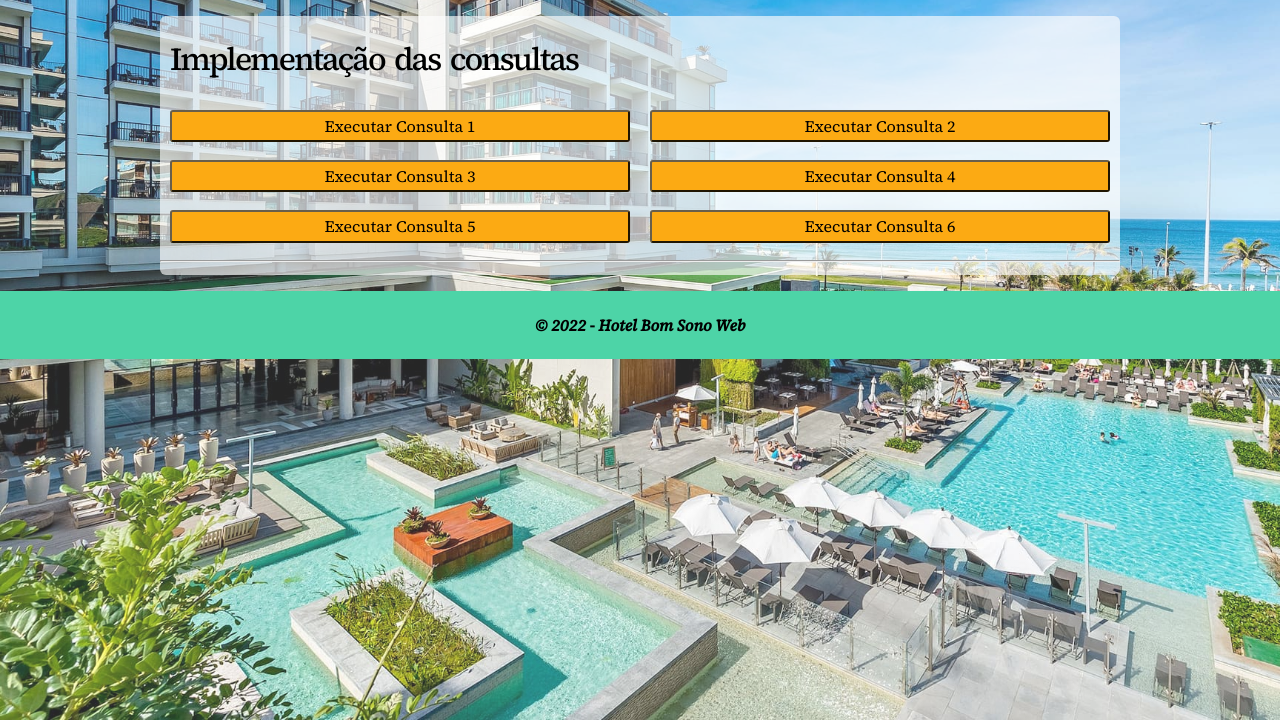
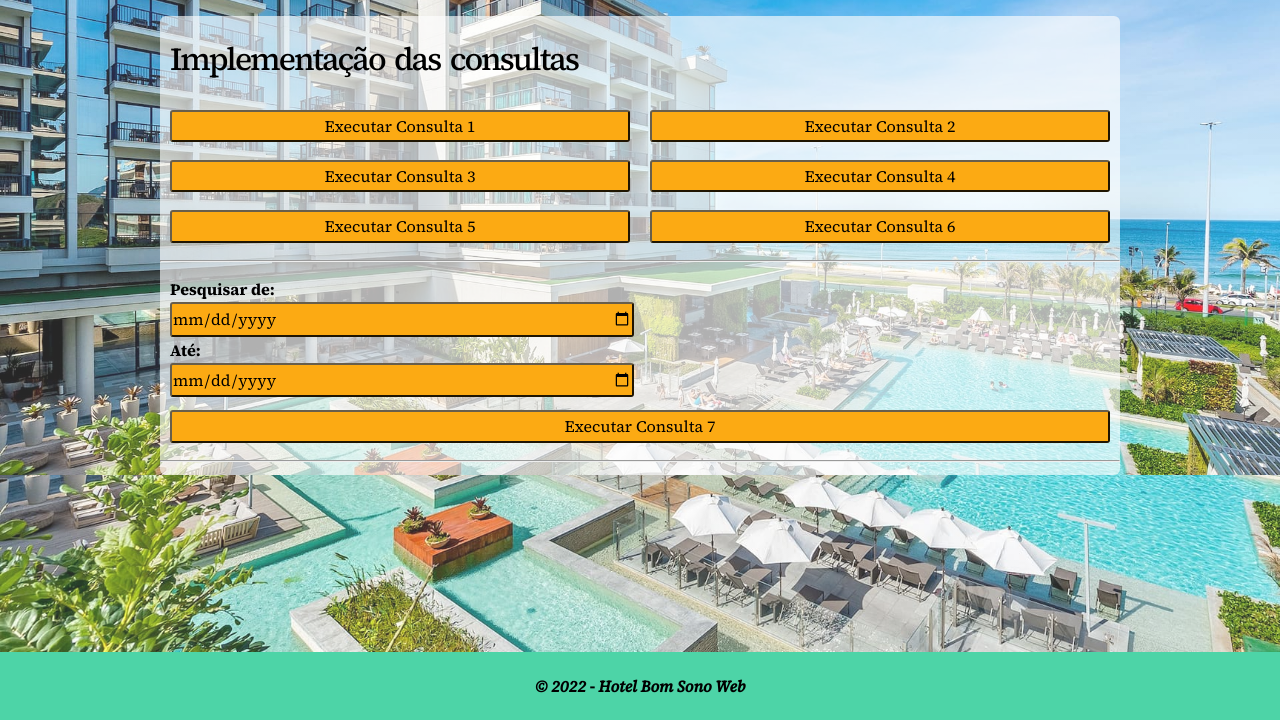
Before and after one commit to PauloDezingrini/Trabalho_INF220, a PHP site: page /pages/consulta.php in a window 1280 px wide. Shown: the part 80-800 px from the top of the page. Run offline with PHP 8.4, Linux system fonts and the light colour scheme.

Commit message:
Adicionando a última consulta

```diff
--- a/index.php
+++ b/index.php
@@ -25,7 +25,7 @@
                             <ul class="menu inline sem-marcador">
                                 <li><a href="index.php">home</a></li>
                                 <li><a href="pages/reservas_2.php">reservas</a></li>
-                                <li><a href="#">contato</a></li>
+                                <li><a href="pages/login.php">Login</a></li>
                             </ul>
                         </nav>
                     </div>
--- a/pages/consulta.php
+++ b/pages/consulta.php
@@ -128,6 +128,35 @@
                 </form>
             </div>
 
+            <hr>
+            <div class="linha">
+                <form action="../controller/consultas_controller.php?consulta=7" method="POST">
+
+                    <div class="linha">
+                        <div class="coluna col6">
+
+                            <label> Pesquisar de: <br></label>
+                            <input class=" default_6" type="date" name="data_in">
+
+                        </div>
+
+                        <div class="coluna col12">
+
+                            <label> Até: <br></label>
+                            <input class=" default_6" type="date" name="data_out">
+
+                        </div>
+                    </div>
+
+
+                    <div  class="coluna col 12">
+
+                        <input class="default_12" id="test_0" type="submit"  value="Executar Consulta 7"/>
+
+                    </div>
+                </form>
+            </div>
+
 
 
             <hr>
@@ -234,9 +263,26 @@
                     <br>
                 <?php } ?>
             <?php } ?>
+
+            <?php if(isset($_GET['resultado']) && $_GET['resultado'] == '7') { ?>
+                <div class="linha list">
+                    <div class="coluna col3"> Data de Inicio da contagem </div>
+                    <div class="coluna col3"> Data do Fim da contagem </div>
+                    <div class="coluna col3"> Valor </div>
+                </div>
+
+                <div class="linha list">
+
+                    <div class="coluna col3"> <?= $_GET['inicio'] ?> </div>
+                    <div class="coluna col3"> <?= $_GET['fim'] ?> </div>
+                    <div class="coluna col3"> <?= $resultados[0]->Valor ?> </div>
+
+                </div>
+                    <br>
+            <?php } ?>
         </div>
 
-        <div class="footer">
+        <div class="footer footer_abs">
             <div class="linha">
                 <footer>
                     <div class="coluna col12">
--- a/pages/login.php
+++ b/pages/login.php
@@ -24,7 +24,7 @@
                             <ul class="menu inline sem-marcador">
                                 <li><a href="../index.html">home</a></li>
                                 <li><a href="reserva.html">reservas</a></li>
-                                <li><a href="#">contato</a></li>
+                                <li><a href="../pages/login.php">Login</a></li>
                             </ul>
                         </nav>
                     </div>
--- a/pages/reserva.php
+++ b/pages/reserva.php
@@ -38,7 +38,7 @@
                             <ul class="menu inline sem-marcador">
                                 <li><a href="../index.php">home</a></li>
                                 <li><a href="reservas_2.php">reservas</a></li>
-                                <li><a href="#">contato</a></li>
+                                <li><a href="../pages/login.php">Login</a></li>
                             </ul>
                         </nav>
                     </div>
--- a/pages/reservas_2.php
+++ b/pages/reservas_2.php
@@ -24,7 +24,7 @@
                             <ul class="menu inline sem-marcador">
                                 <li><a href="../index.php">home</a></li>
                                 <li><a href="reservas_2.php">reservas</a></li>
-                                <li><a href="#">contato</a></li>
+                                <li><a href="login.php">Login</a></li>
                             </ul>
                         </nav>
                     </div>
@@ -260,7 +260,7 @@
 
                 <div class="linha">
                     <div class="coluna col12">
-                        <input class="button" type="submit" value="Reservar" />
+                        <input class="button" type="submit" value="Registrar" />
                     </div>
                     <div class="coluna col12">
                         <a class="button" href="login.php"> Fazer Login </a>
```
Also changed, not shown: controller/consultas_controller.php (+20 -2 lines).
